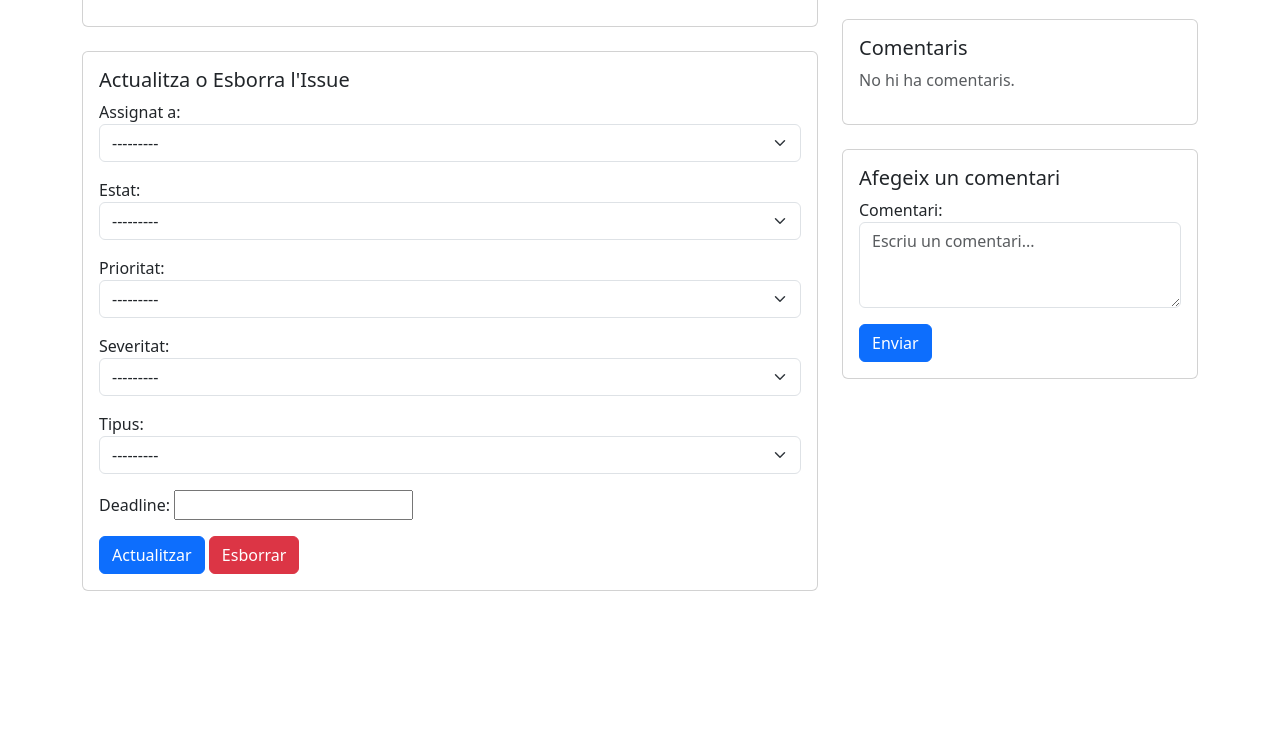
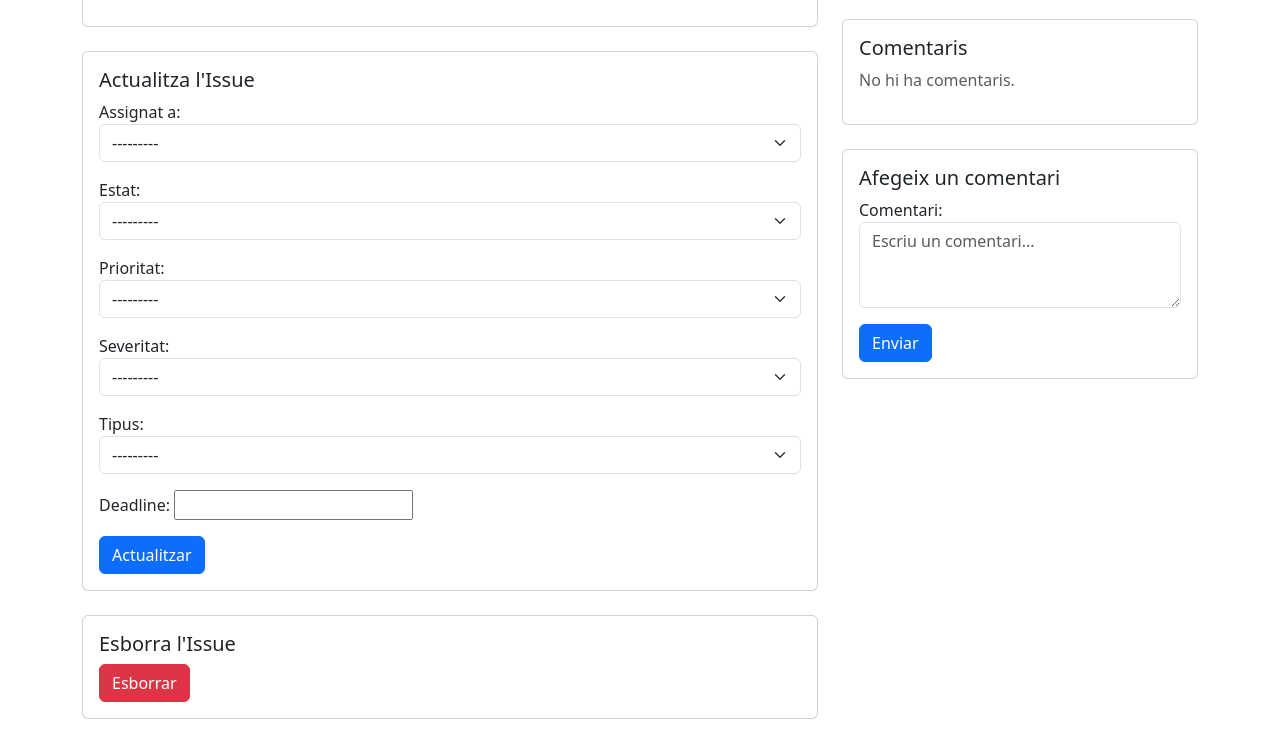
Before and after one commit to it11d-Issue-Tracker/BackTracker, a Django app: template Proyecto/Taiga2/Issue_Tracker/templates/issue_detail.html in a window 1280 px wide. Shown: the part 590-1333 px from the top of the page. Before the commit the page ends 1181 px from the top, so only its background shows below. Run offline with Django 5.2, Linux system fonts and the light colour scheme; the template is opened without the code that fills it: values that come from a table or form of the project are taken from there, others are empty.

Commit message:
Canvis estetics dels html

```diff
--- a/Proyecto/Taiga2/Issue_Tracker/templates/issue_detail.html
+++ b/Proyecto/Taiga2/Issue_Tracker/templates/issue_detail.html
@@ -39,12 +39,21 @@
 
                 <div class="card mb-4">
                     <div class="card-body">
-                        <h5 class="card-title">Actualitza o Esborra l'Issue</h5>
+                        <h5 class="card-title">Actualitza l'Issue</h5>
                         <form method="post">
                             {% csrf_token %}
                             {{ issue_form.as_p }}
                             <button type="submit" name="update_issue" class="btn btn-primary">Actualitzar</button>
-                            <button type="submit" name="delete_issue" class="btn btn-danger" onclick="return confirm('Estàs segur que vols esborrar aquest issue?');">Esborrar</button>
+                        </form>
+                    </div>
+                </div>
+
+                <div class="card mb-4">
+                    <div class="card-body">
+                        <h5 class="card-title">Esborra l'Issue</h5>
+                        <form method="post" onsubmit="return confirm('Estàs segur que vols esborrar aquest issue?');">
+                            {% csrf_token %}
+                            <button type="submit" name="delete_issue" class="btn btn-danger">Esborrar</button>
                         </form>
                     </div>
                 </div>
--- a/Proyecto/Taiga2/Issue_Tracker/templates/issues_page.html
+++ b/Proyecto/Taiga2/Issue_Tracker/templates/issues_page.html
@@ -22,6 +22,9 @@
                                     {% csrf_token %}
                                     <button type="submit" class="btn btn-outline-danger btn-sm me-3">Cerrar Sesión</button>
                                 </form>
+                                {% if user.is_authenticated %}
+                                    <a href="{% url 'profile' user.id %}" class="btn btn-info me-3">El Meu Perfil</a>
+                                {% endif %}
                                 <a href="{% url 'settings' %}" class="btn btn-secondary me-3">Configuració</a>
                             {% else %}
                                 <a href="{% url 'custom-login' %}" class="btn btn-success btn-sm me-3">Iniciar Sesión</a>
```
